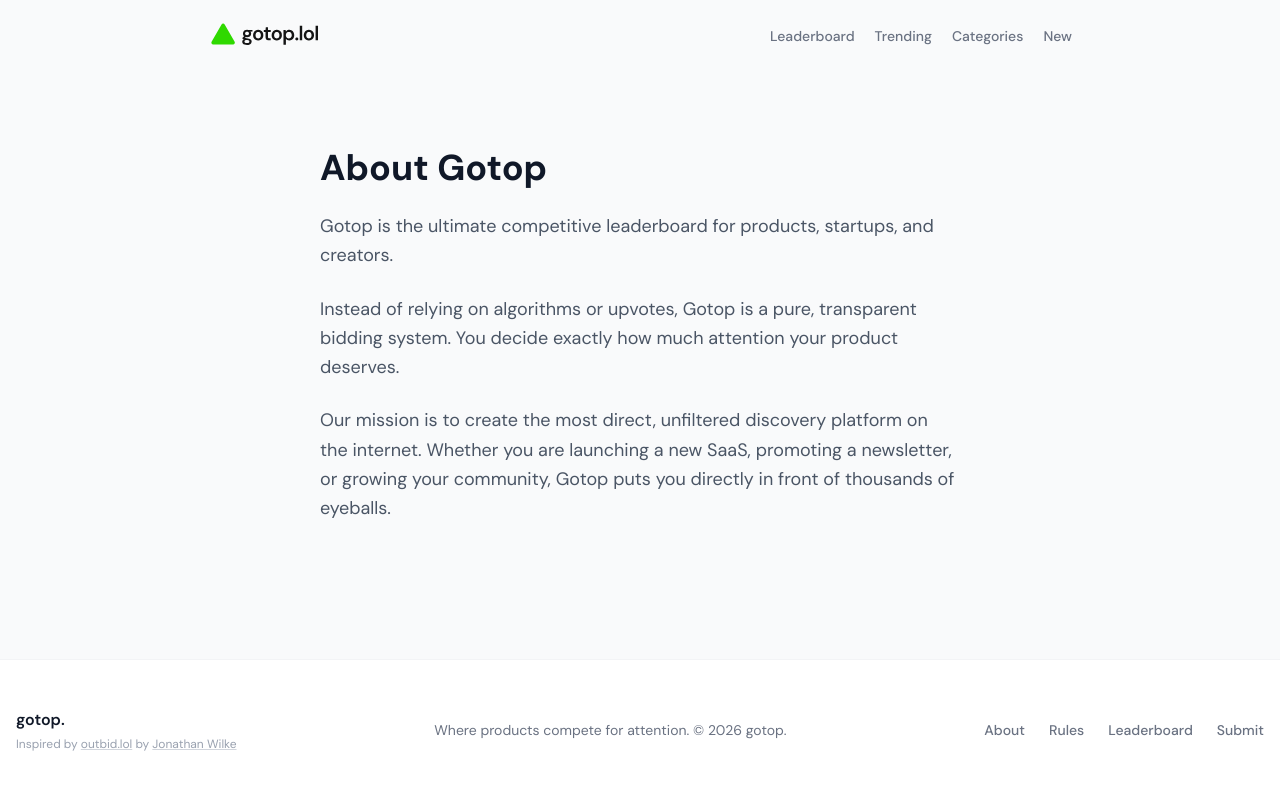
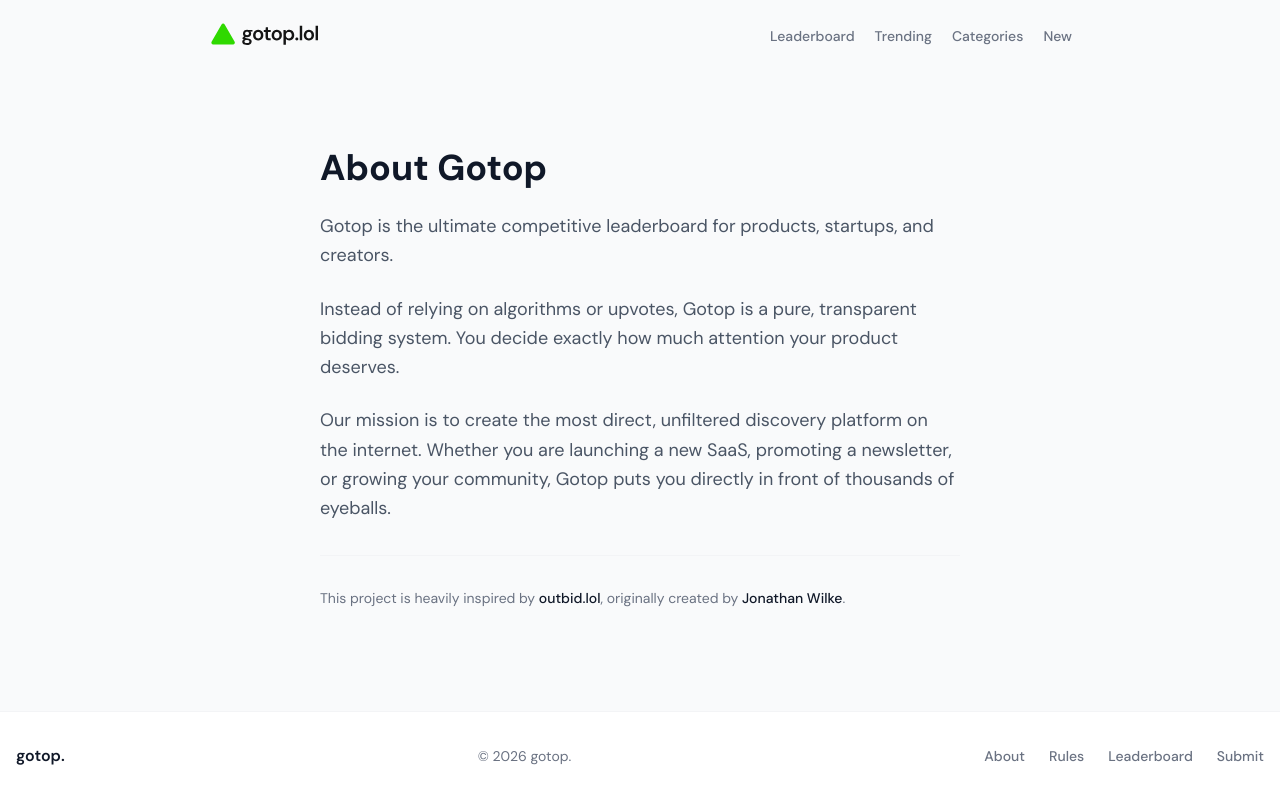
Before and after one commit to realmannerd-afk/gotop, a Next.js app: page /about in a window 1280 px wide. Built offline with nearby package versions, Linux system fonts and the light colour scheme.

Commit message:
Move inspiration credit to About page and make footer minimal

```diff
--- a/src/app/about/page.tsx
+++ b/src/app/about/page.tsx
@@ -6,6 +6,12 @@ export default function AboutPage() {
         <p>Gotop is the ultimate competitive leaderboard for products, startups, and creators.</p>
         <p>Instead of relying on algorithms or upvotes, Gotop is a pure, transparent bidding system. You decide exactly how much attention your product deserves.</p>
         <p>Our mission is to create the most direct, unfiltered discovery platform on the internet. Whether you are launching a new SaaS, promoting a newsletter, or growing your community, Gotop puts you directly in front of thousands of eyeballs.</p>
+
+        <div className="pt-8 mt-8 border-t border-gray-100">
+          <p className="text-sm text-gray-500">
+            This project is heavily inspired by <a href="https://outbid.lol" target="_blank" rel="noopener noreferrer" className="text-gray-900 font-medium hover:underline">outbid.lol</a>, originally created by <a href="https://x.com/jonathan_wilke" target="_blank" rel="noopener noreferrer" className="text-gray-900 font-medium hover:underline">Jonathan Wilke</a>.
+          </p>
+        </div>
       </div>
     </div>
   );
--- a/src/components/Footer.tsx
+++ b/src/components/Footer.tsx
@@ -3,20 +3,17 @@ import Link from 'next/link';
 export function Footer() {
   return (
     <footer className="border-t border-gray-100 dark:border-gray-800 bg-white dark:bg-gray-950 mt-auto">
-      <div className="container mx-auto px-4 py-8 md:py-12 flex flex-col md:flex-row items-center justify-between gap-4">
-        <div className="flex flex-col gap-1 items-center md:items-start text-gray-900 dark:text-white font-semibold">
-          <span>gotop.</span>
-          <span className="text-xs text-gray-400 font-normal">
-            Inspired by <a href="https://outbid.lol" target="_blank" rel="noopener noreferrer" className="hover:text-gray-600 dark:hover:text-gray-300 transition-colors underline decoration-gray-300">outbid.lol</a> by <a href="https://x.com/jonathan_wilke" target="_blank" rel="noopener noreferrer" className="hover:text-gray-600 dark:hover:text-gray-300 transition-colors underline decoration-gray-300">Jonathan Wilke</a>
-          </span>
+      <div className="container mx-auto px-4 py-8 flex flex-col md:flex-row items-center justify-between gap-6">
+        <div className="flex items-center gap-2 text-gray-900 dark:text-white font-semibold">
+          gotop.
         </div>
 
-        <p className="text-sm text-gray-500 dark:text-gray-400 text-center md:text-left">
-          Where products compete for attention. © {new Date().getFullYear()} gotop.
+        <p className="text-sm text-gray-500 dark:text-gray-400">
+          © {new Date().getFullYear()} gotop.
         </p>
 
         <div className="flex items-center gap-6 text-sm font-medium text-gray-500 dark:text-gray-400">
-                    <Link href="/about" className="hover:text-gray-900 dark:hover:text-white transition-colors">About</Link>
+          <Link href="/about" className="hover:text-gray-900 dark:hover:text-white transition-colors">About</Link>
           <Link href="/rules" className="hover:text-gray-900 dark:hover:text-white transition-colors">Rules</Link>
           <Link href="/leaderboard" className="hover:text-gray-900 dark:hover:text-white transition-colors">Leaderboard</Link>
           <Link href="/submit" className="hover:text-gray-900 dark:hover:text-white transition-colors">Submit</Link>
```
